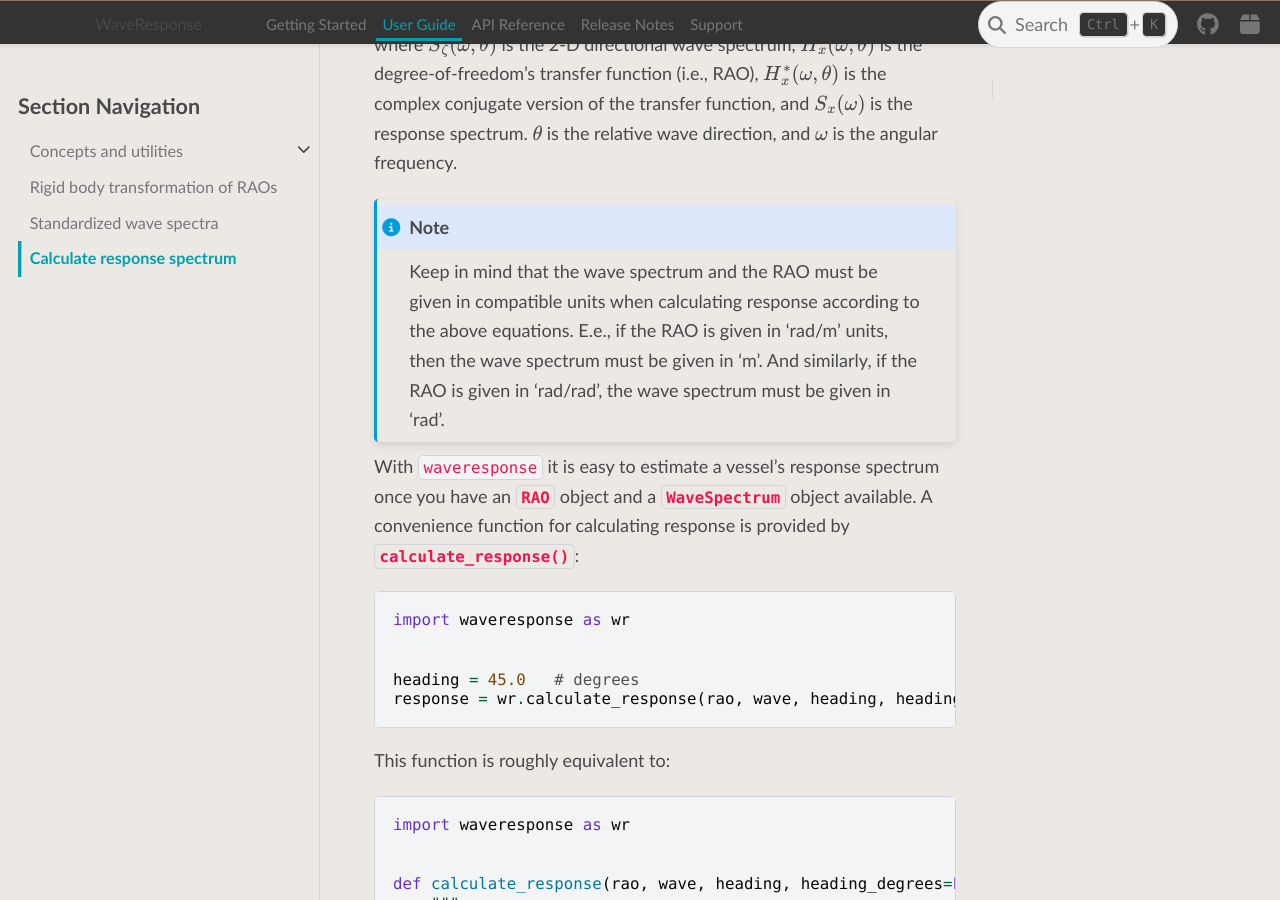
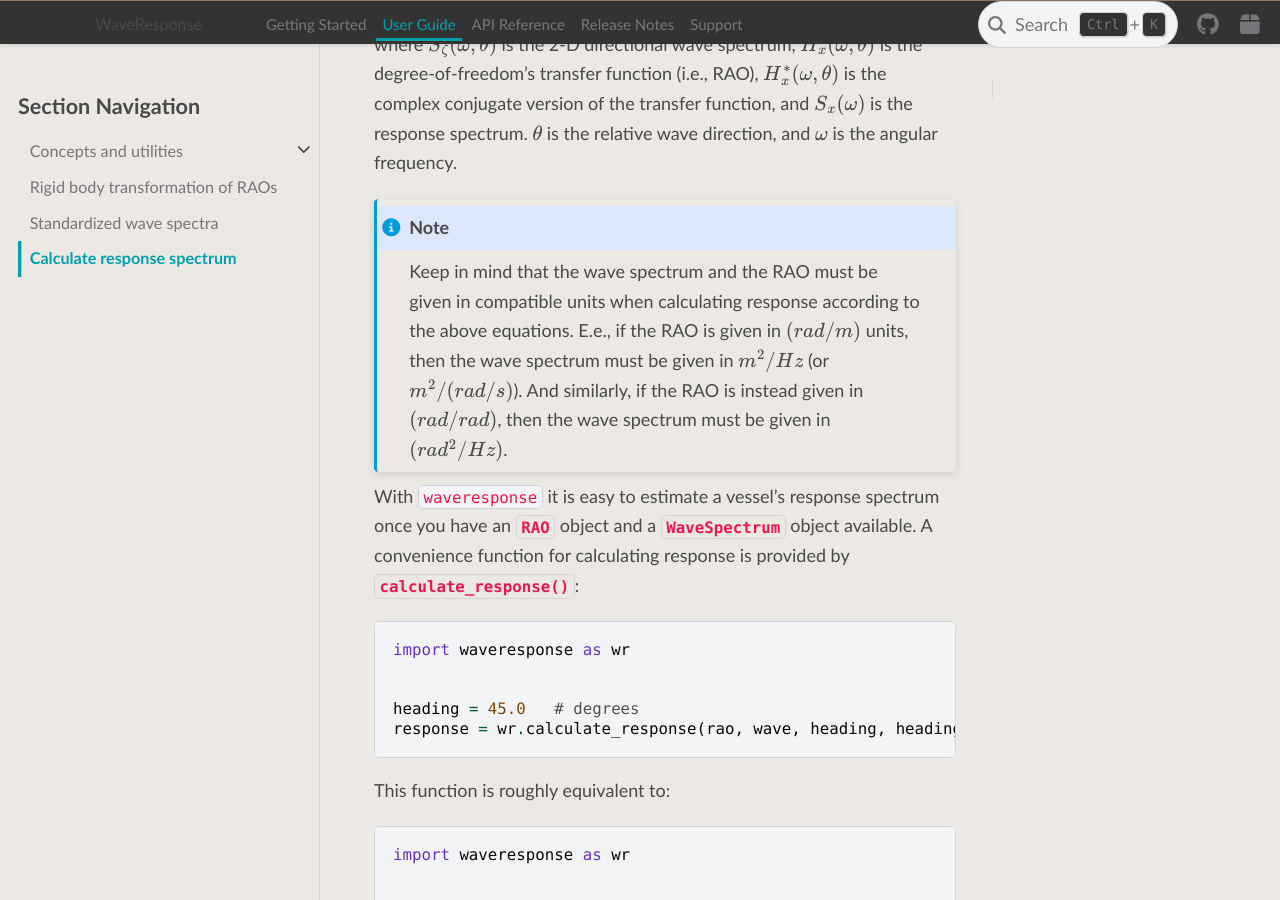
Before and after one commit to 4Subsea/waveresponse-python, a Sphinx documentation site: the page built from docs/user_guide/calculate_response.rst, in a window 1280 px wide and 900 px high, scrolled down 434 px. Built offline with Sphinx 7.4.7 and the PyData theme 0.15.4, drawn with Linux system fonts in a browser that asks for light colours.

Commit message:
improve user guide units

```diff
--- a/docs/user_guide/calculate_response.rst
+++ b/docs/user_guide/calculate_response.rst
@@ -21,9 +21,9 @@ is the angular frequency.
 .. note::
     Keep in mind that the wave spectrum and the RAO must be given in compatible
     units when calculating response according to the above equations. E.e., if the
-    RAO is given in 'rad/m' units, then the wave spectrum must be given in 'm'.
-    And similarly, if the RAO is given in 'rad/rad', the wave spectrum must be given
-    in 'rad'.
+    RAO is given in :math:`(rad/m)` units, then the wave spectrum must be given in
+    :math:`m^2/Hz` (or :math:`m^2/(rad/s)`). And similarly, if the RAO is instead
+    given in :math:`(rad/rad)`, then the wave spectrum must be given in :math:`(rad^2/Hz)`.
 
 With ``waveresponse`` it is easy to estimate a vessel's response spectrum once
 you have an :class:`~waveresponse.RAO` object and a :class:`~waveresponse.WaveSpectrum`
```
